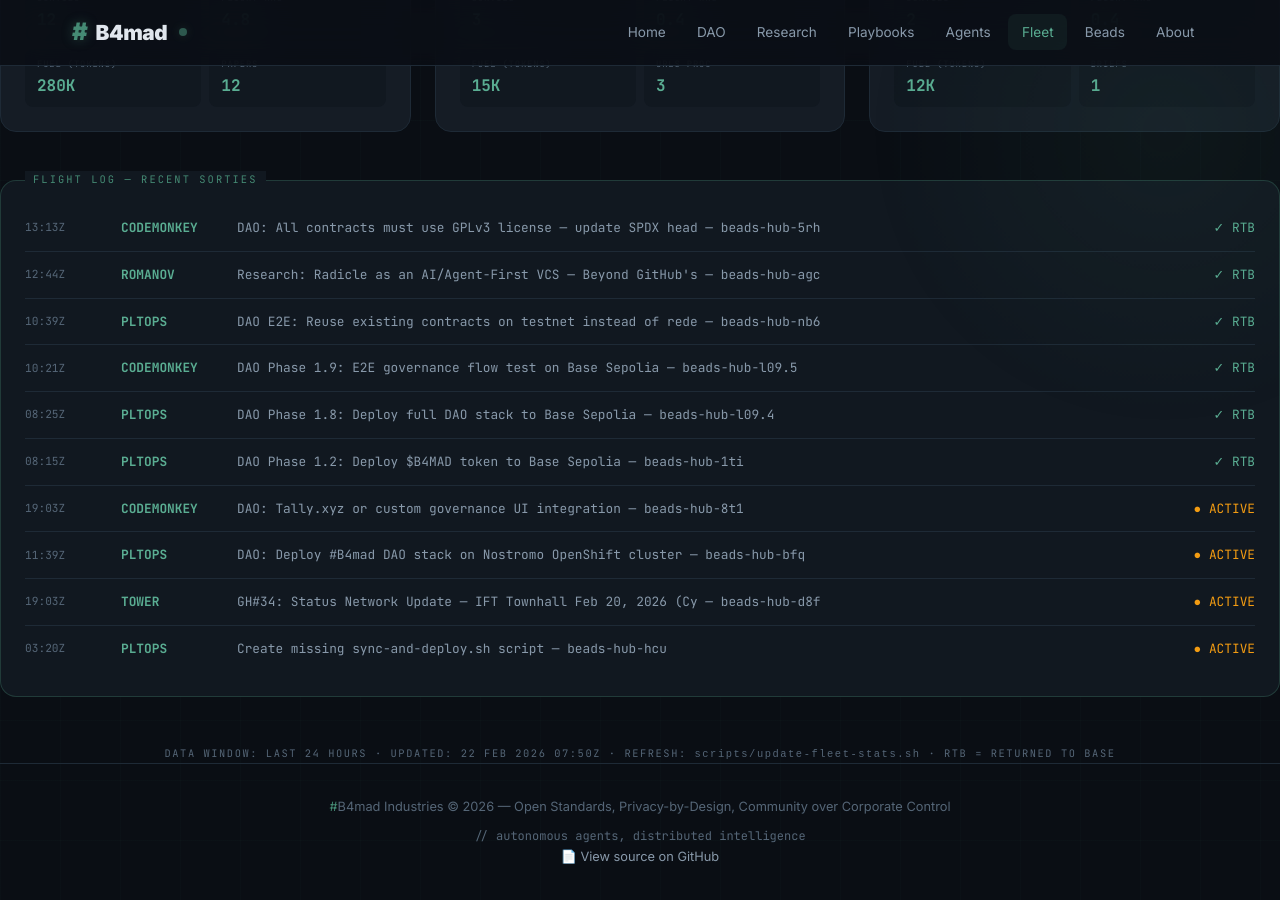
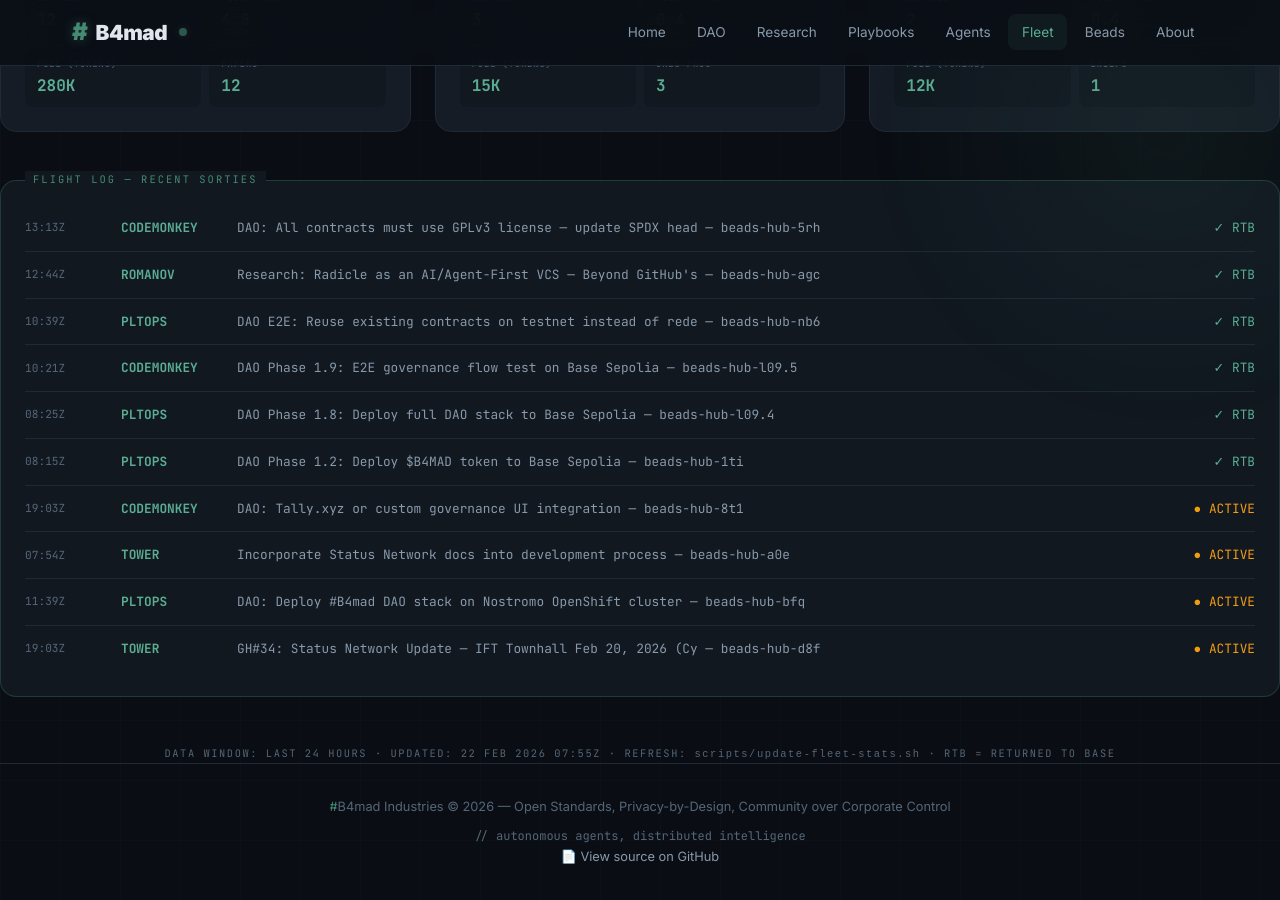
Before and after one commit to brenner-axiom/docs, a Jekyll site: the page built from fleet/index.html, in a window 1280 px wide and 900 px high, scrolled down 847 px. Built offline with Jekyll 4.4.1, drawn with Linux system fonts in a browser that asks for light colours; some of the changed text lies outside the part shown.

Commit message:
fleet: auto-update dashboard stats 2026-02-22T07:55Z

```diff
--- a/fleet/index.html
+++ b/fleet/index.html
@@ -289,22 +289,22 @@ description: "#B4mad Agent Fleet metrics dashboard with aviation theme"
     <div class="stat-label">Distance Flown</div>
   </div>
   <div class="stat-item">
-    <div class="stat-value">1995K</div>
+    <div class="stat-value">2030K</div>
     <div class="stat-unit">kg</div>
     <div class="stat-label">Fuel Burned</div>
   </div>
   <div class="stat-item">
-    <div class="stat-value">7</div>
+    <div class="stat-value">8</div>
     <div class="stat-unit">pax</div>
     <div class="stat-label">Passengers</div>
   </div>
   <div class="stat-item">
-    <div class="stat-value">34.2</div>
+    <div class="stat-value">34.8</div>
     <div class="stat-unit">hrs</div>
     <div class="stat-label">Flight Hours</div>
   </div>
   <div class="stat-item">
-    <div class="stat-value">57</div>
+    <div class="stat-value">58</div>
     <div class="stat-unit">msn</div>
     <div class="stat-label">Sorties Flown</div>
   </div>
@@ -551,6 +551,12 @@ description: "#B4mad Agent Fleet metrics dashboard with aviation theme"
     <span class="log-status"><span class="active">● ACTIVE</span></span>
   </div>
   <div class="log-entry">
+    <span class="log-time">07:54Z</span>
+    <span class="log-callsign">TOWER</span>
+    <span class="log-mission">Incorporate Status Network docs into development process — beads-hub-a0e</span>
+    <span class="log-status"><span class="active">● ACTIVE</span></span>
+  </div>
+  <div class="log-entry">
     <span class="log-time">11:39Z</span>
     <span class="log-callsign">PLTOPS</span>
     <span class="log-mission">DAO: Deploy #B4mad DAO stack on Nostromo OpenShift cluster — beads-hub-bfq</span>
@@ -562,16 +568,10 @@ description: "#B4mad Agent Fleet metrics dashboard with aviation theme"
     <span class="log-mission">GH#34: Status Network Update — IFT Townhall Feb 20, 2026 (Cy — beads-hub-d8f</span>
     <span class="log-status"><span class="active">● ACTIVE</span></span>
   </div>
-  <div class="log-entry">
-    <span class="log-time">03:20Z</span>
-    <span class="log-callsign">PLTOPS</span>
-    <span class="log-mission">Create missing sync-and-deploy.sh script — beads-hub-hcu</span>
-    <span class="log-status"><span class="active">● ACTIVE</span></span>
-  </div>
 </div>
 
 <div style="text-align: center; margin-top: 2rem;">
   <p style="font-family: 'JetBrains Mono', monospace; font-size: 0.65rem; color: var(--text-muted); letter-spacing: 0.15em;">
-    DATA WINDOW: LAST 24 HOURS · UPDATED: 22 FEB 2026 07:50Z ·                                                                                                                                                                                                                                                                                                                                                                                                                                                                                                                                                                                                     REFRESH: <code>scripts/update-fleet-stats.sh</code> · RTB = RETURNED TO BASE
+    DATA WINDOW: LAST 24 HOURS · UPDATED: 22 FEB 2026 07:55Z ·                                                                                                                                                                                                                                                                                                                                                                                                                                                                                                                                                                                                      REFRESH: <code>scripts/update-fleet-stats.sh</code> · RTB = RETURNED TO BASE
   </p>
 </div>
```
